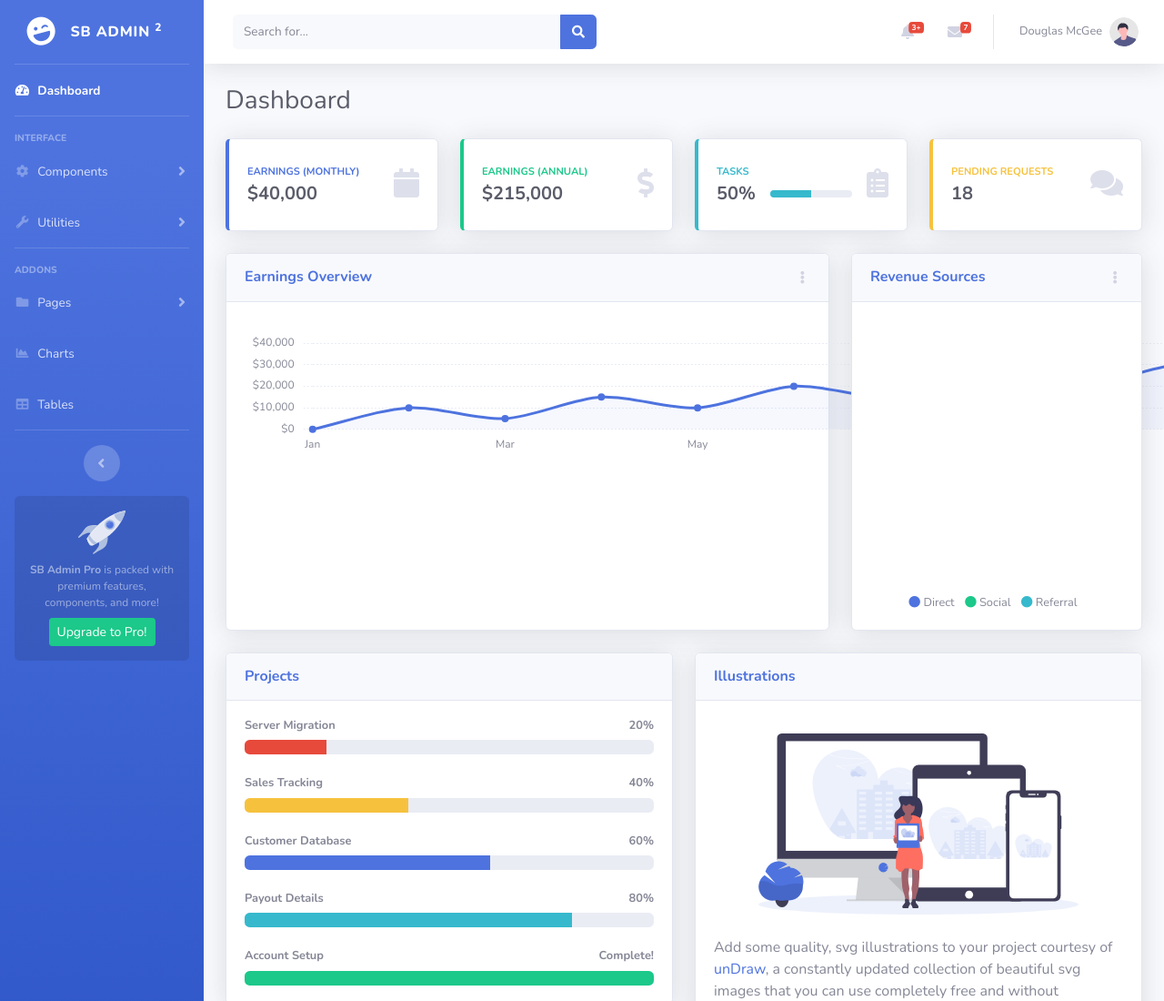
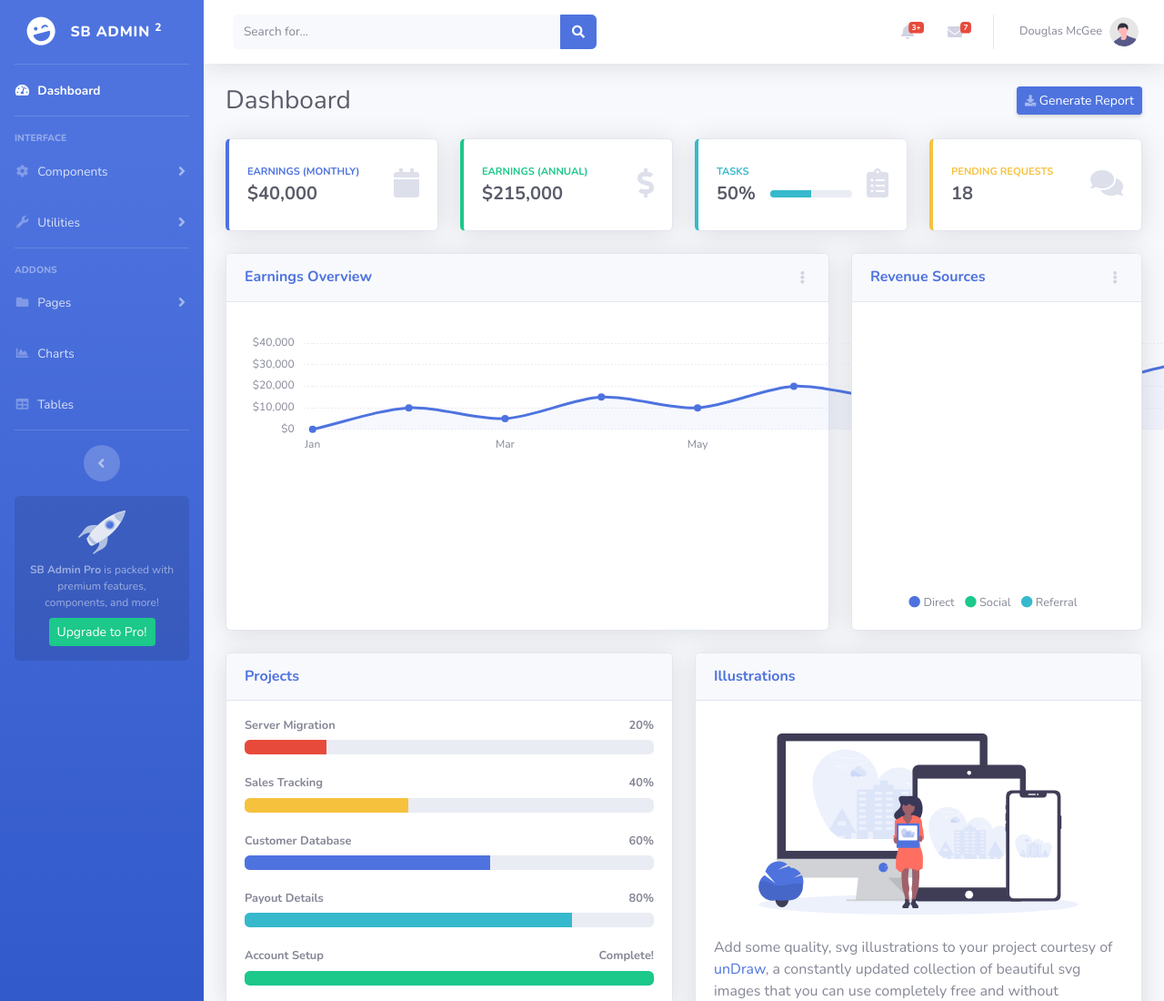
Before and after one commit to jahundley/jacquelinehundley.github.io, a website with bundled scripts: page index.html in a window 1280 px wide. Shown: the top 1100 px of the page at 91% size. Built offline with nearby package versions, Linux system fonts and the light colour scheme.

Commit message:
Update index.html
Adding Generate Report button back

```diff
--- a/index.html
+++ b/index.html
@@ -408,6 +408,8 @@
                     <!-- Page Heading -->
                     <div class="d-sm-flex align-items-center justify-content-between mb-4">
                         <h1 class="h3 mb-0 text-gray-800">Dashboard</h1>
+                        <a href="#" class="d-none d-sm-inline-block btn btn-sm btn-primary shadow-sm"><i
+                                class="fas fa-download fa-sm text-white-50"></i> Generate Report</a>
                     </div>
 
                     <!-- Content Row -->
```
